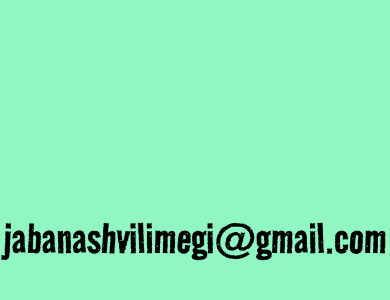
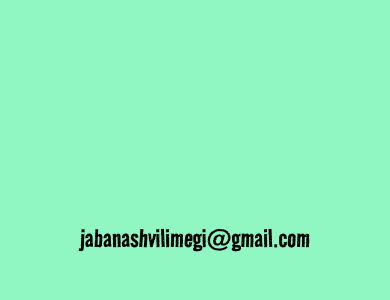
Before and after one commit to megi-j/Personal-Portfolio-Webpage, a plain HTML site: page mail.html in a window 390 px wide. Shown: the part 184-484 px from the top of the page. Drawn offline with Linux system fonts and the light colour scheme.

Commit message:
added one style

```diff
--- a/css/style.css
+++ b/css/style.css
@@ -243,5 +243,8 @@ footer p {
     footer p {
         font-size: 10px;
     }
+    .mail p {
+        font-size: 30px;
+    }
 
 }
```
